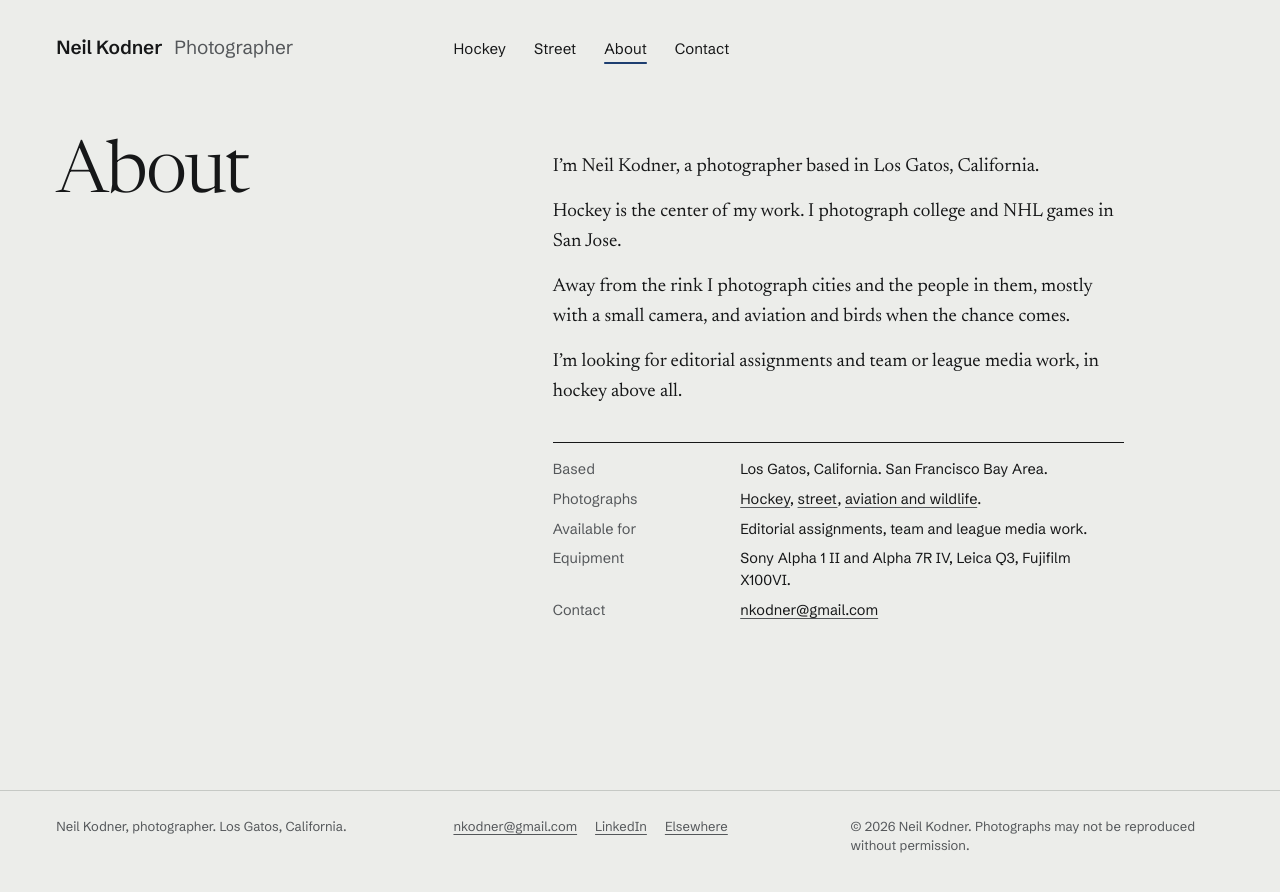
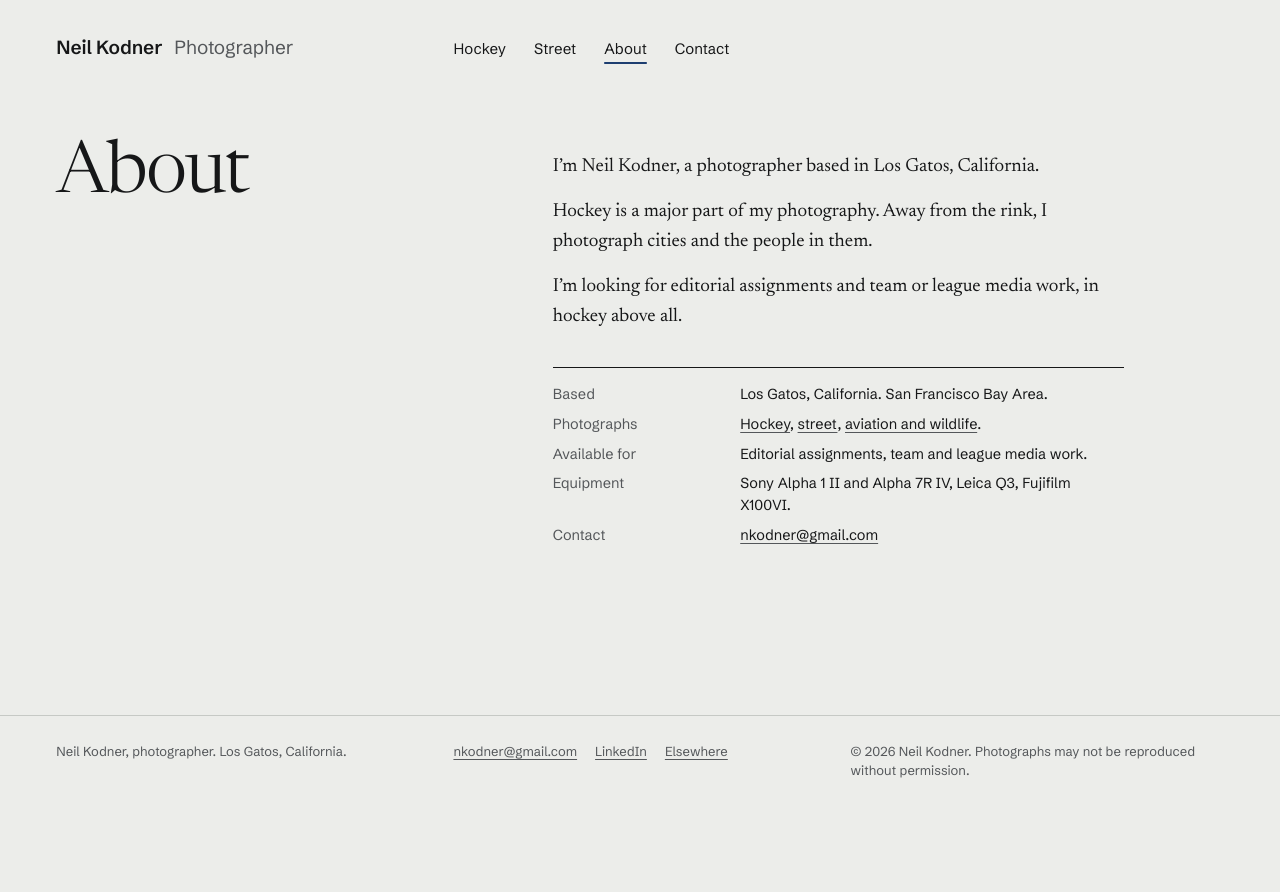
Before and after one commit to neilkod/neilkodner.com, an Eleventy site: page src/about.njk in a window 1280 px wide. After the commit the page ends 821 px from the top, so only its background shows below. Built offline with nearby package versions, Linux system fonts and the light colour scheme; Eleventy itself is replaced by a stand-in of ours; files that its build step writes are made by us from their sources; what exifr would draw is missing.

Commit message:
Reword the About page's hockey paragraph
Co-Authored-By: Claude Opus 5.5 <noreply@anthropic.com>
Claude-Session: https://claude.ai/code/session_015Voc4CBGHryXPQRMtzPXon

```diff
--- a/src/about.njk
+++ b/src/about.njk
@@ -1,11 +1,11 @@
 ---
 layout: base.njk
 title: About
-description: Neil Kodner is a photographer in Los Gatos, California, working mainly in hockey, with street photography alongside.
+description: Neil Kodner is a photographer in Los Gatos, California. Hockey is a major part of his photography, along with cities and the people in them.
 permalink: /about/
 bodyClass: page-about
 ---
-{#- TODO (Neil): add one or two sentences about your background in hockey after the second paragraph's first sentence,
+{#- TODO (Neil): add one or two sentences about your background in hockey after "Hockey is a major part of my photography.",
     and an optional portrait (4:5) at src/photos/about/portrait.jpg. -#}
 <div class="wrap grid about">
   <div class="about-side">
@@ -13,8 +13,7 @@ bodyClass: page-about
   </div>
   <div class="about-body">
     <p>I’m Neil Kodner, a photographer based in Los Gatos, California.</p>
-    <p>Hockey is the center of my work. I photograph college and NHL games in San Jose.</p>
-    <p>Away from the rink I photograph cities and the people in them, mostly with a small camera, and aviation and birds when the chance comes.</p>
+    <p>Hockey is a major part of my photography. Away from the rink, I photograph cities and the people in them.</p>
     <p>I’m looking for editorial assignments and team or league media work, in hockey above all.</p>
 
     <dl class="facts">
```
